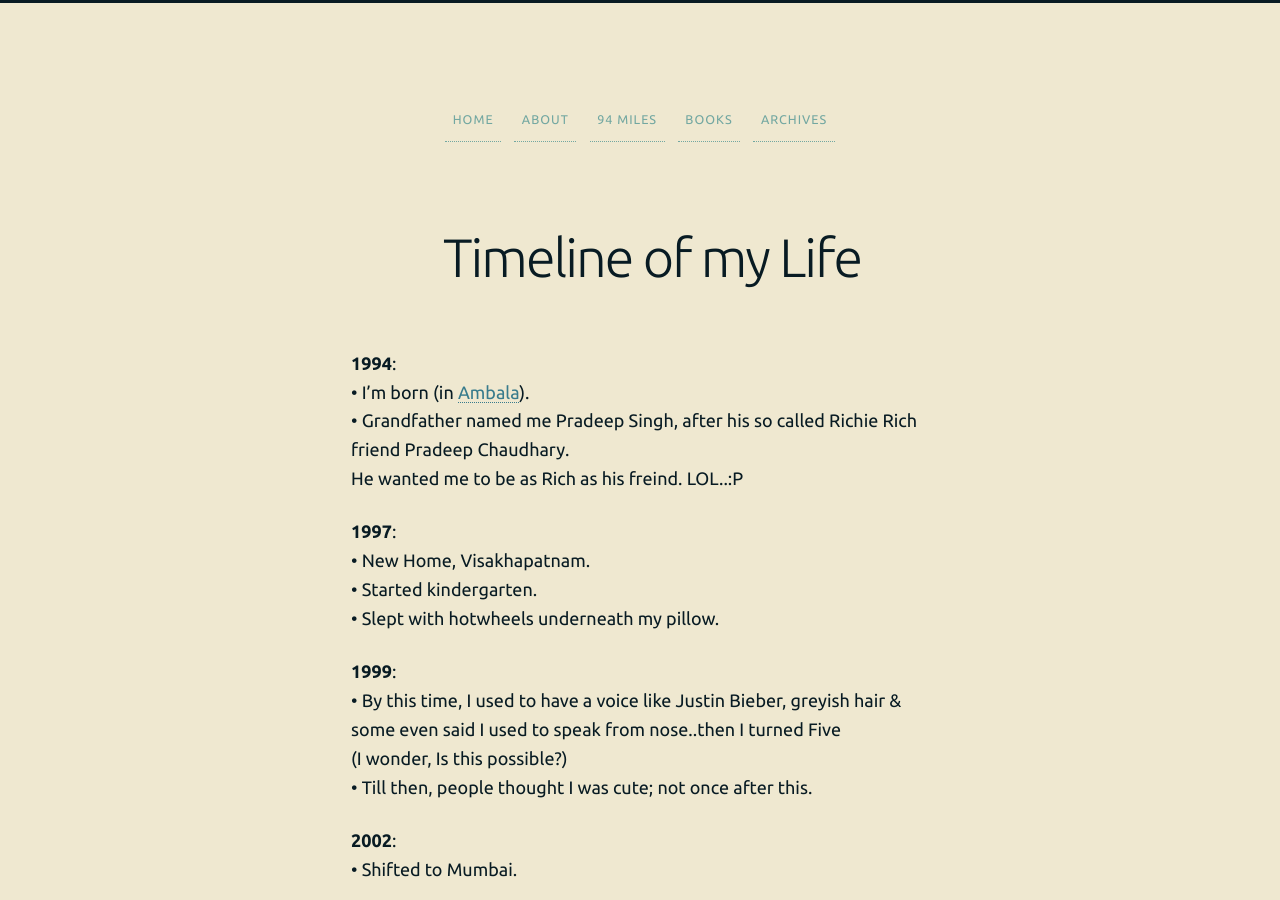
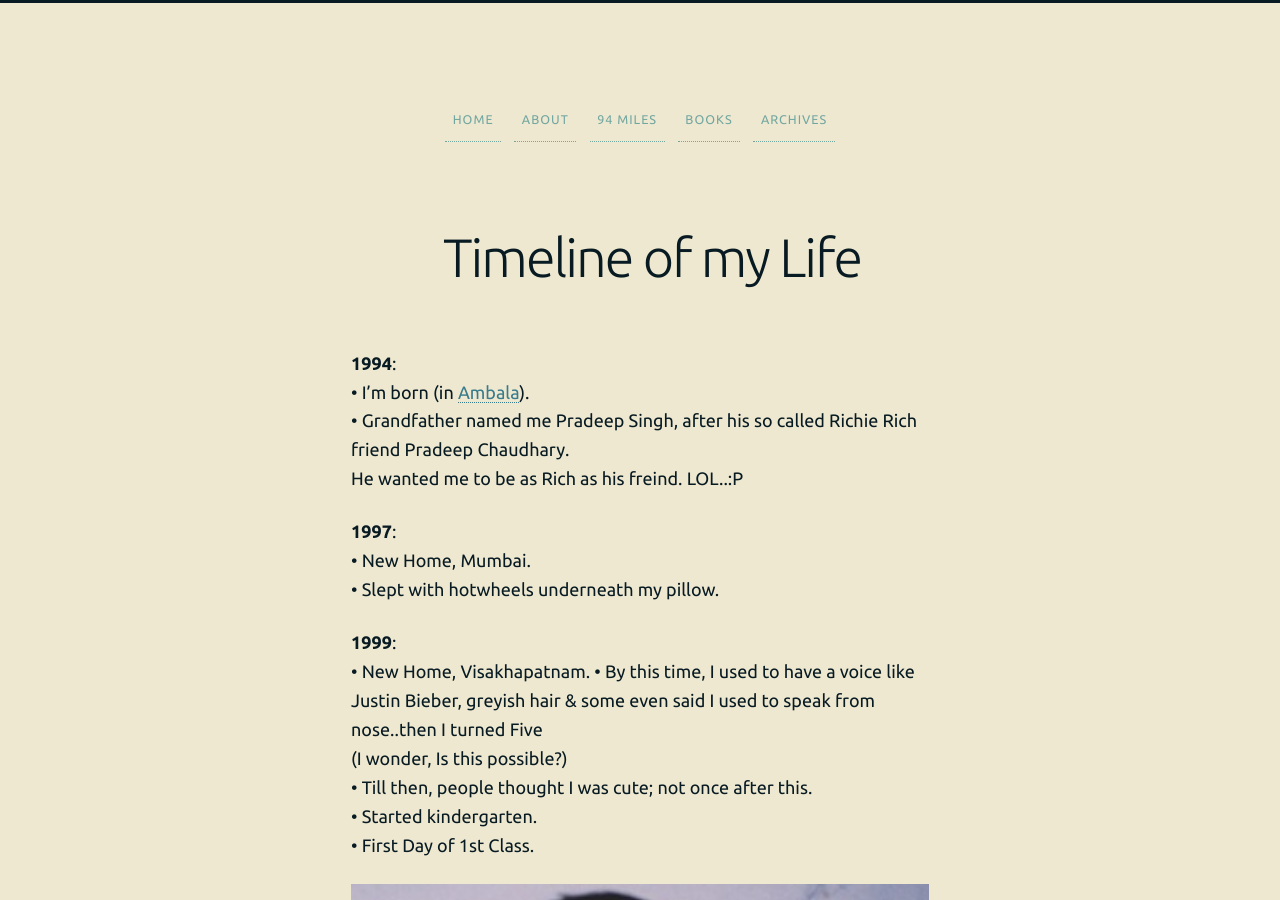
Before and after one commit to 93notes/93notes.github.io, a Jekyll site: the page built from timeline.html, in a window 1280 px wide and 900 px high. Built offline with Jekyll 4.4.1, drawn with Linux system fonts in a browser that asks for light colours; nearby versions of some CDN libraries.

Commit message:
Update timeline.html

```diff
--- a/timeline.html
+++ b/timeline.html
@@ -42,16 +42,21 @@ slug: timeline
 -->
 <p>
 <strong>1997</strong>: </br>
-&bull; New Home, Visakhapatnam. </br>
-&bull; Started kindergarten. </br>
+&bull; New Home, Mumbai. </br>
 &bull; Slept with hotwheels underneath my pillow. </br>
 </p>
 
 <p>
 <strong>1999</strong>: </br>
+&bull; New Home, Visakhapatnam.
 &bull; By this time, I used to have a voice like Justin Bieber, greyish hair &amp; some even said I used to speak from nose..then I turned Five </br>
 (I wonder, Is this possible?)</br>
 &bull; Till then, people thought I was cute; not once  after this. </br>
+&bull; Started kindergarten. </br>
+&bull; First Day of 1st Class. <div id="event-main" class="g one-whole cf">
+  <img width="100%" src="/images/personal/first-day-in-school.jpg" alt="Pradeep Singh first day in School"/>
+</div></br>
+
 </p>
 
 <p>
```
